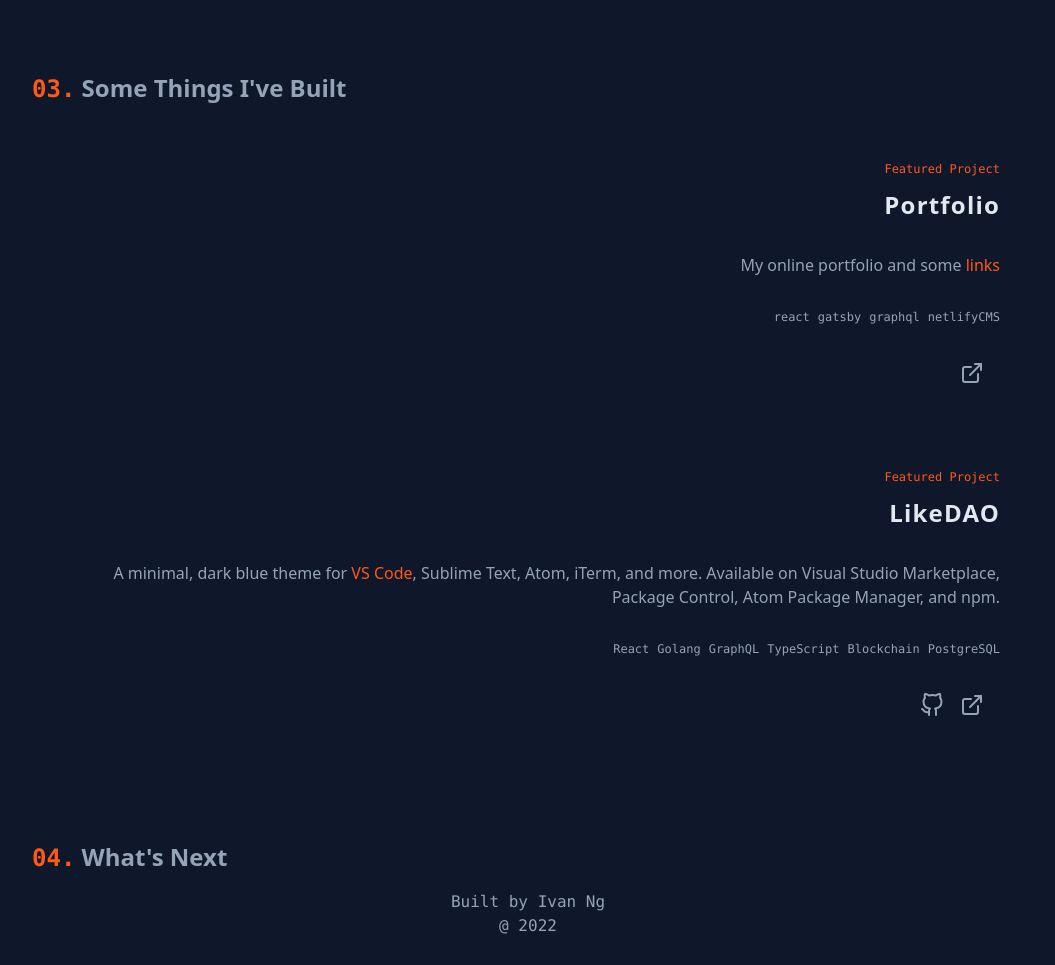
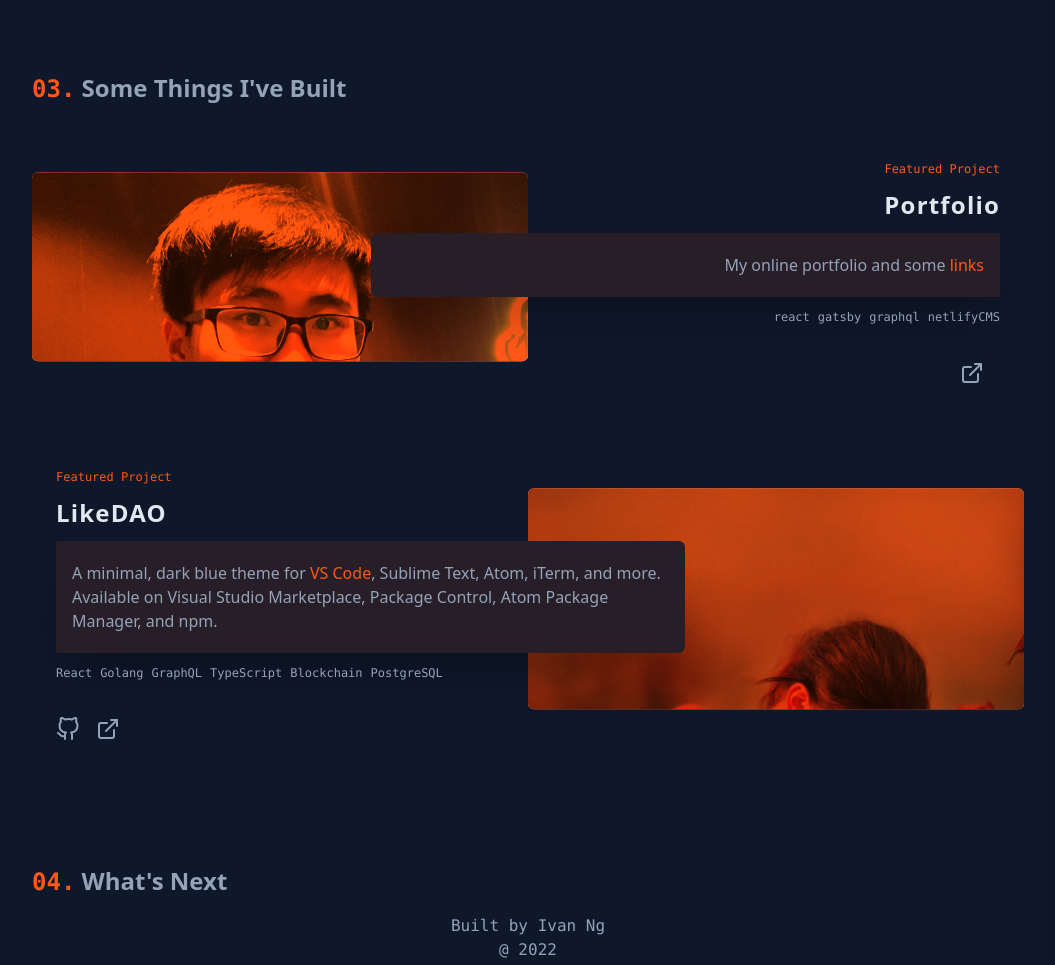
Before and after one commit to ivan-ngchakming/portfolio, a Gatsby site: page / in a window 1280 px wide. Shown: the part 1800-2765 px from the top of the page, without its empty margins (112-1167 px from the left). Built offline with nearby package versions, Linux system fonts and the light colour scheme; Gatsby itself is replaced by a stand-in of ours.

Commit message:
update work section styles

```diff
--- a/src/components/index/Work.jsx
+++ b/src/components/index/Work.jsx
@@ -1,4 +1,4 @@
-import React from "react"
+import React, { useState, useEffect } from "react"
 import cn from "classnames"
 import { graphql, useStaticQuery } from "gatsby"
 import GitHubIcon from "../../assets/github.svg"
@@ -10,27 +10,49 @@ const ProjectCard = ({
   isEven,
   frontmatter: { title, description, githubUrl, liveUrl, techs, featuredImage },
 }) => {
+  const [hover, setHover] = useState(false)
+
+  const handleMouseEnter = () => setHover(true)
+  const handleMouseLeave = () => setHover(false)
+
+  useEffect(() => {
+    console.log(hover)
+  }, [hover])
   return (
     <div
       className={cn(
-        "p-6 rounded-lg bg-brightred/10 w-full shadow-2xl shadow-black",
-        "sm:bg-transparent sm:shadow-none sm:flex sm:flex-col sm:items-end"
+        "relative overflow-hidden",
+        "p-6 rounded-lg bg-brightred/5 w-full shadow-2xl shadow-black",
+        "sm:bg-transparent sm:shadow-none sm:flex sm:flex-col",
+        isEven && "sm:items-end"
       )}
+      onMouseEnter={handleMouseEnter}
+      onMouseLeave={handleMouseLeave}
     >
       <p className="font-mono text-xs font-normal my-3 text-brightred">
         Featured Project
       </p>
-      <h2 className="text-slate-200 text-2xl tracking-wider font-sans font-semibold mb-3">
+
+      <a href={liveUrl ?? githubUrl}>
+        <h2 className="text-slate-200 text-2xl tracking-wider font-sans font-semibold mb-3 hover:text-brightred transition-colors">
           {title}
         </h2>
+      </a>
 
+      <div className="sm:bg-slate-900 sm:w-2/3 sm:rounded-md">
         <p
-        className={cn("py-5 font-sans text-base text-slate-400", "text-right")}
+          className={cn(
+            "py-5 font-sans text-base text-slate-400 transition-shadow",
+            "sm:px-4 sm:bg-brightred/10",
+            "sm:shadow-black/30 hover:shadow-black/80 sm:shadow-2xl",
+            isEven && "sm:text-right"
+          )}
         >
           <ReactMarkdown className="markdown">{description}</ReactMarkdown>
         </p>
+      </div>
 
-      <ul className="flex gap-2 text-slate-400 text-xs my-3">
+      <ul className="flex gap-2 flex-wrap text-slate-400 text-xs my-3">
         {techs.map(tech => (
           <li key={tech}>{tech}</li>
         ))}
@@ -39,7 +61,7 @@ const ProjectCard = ({
       <div className="mt-6 text-slate-400 flex">
         {githubUrl && (
           <a
-            className="w-6 h-6 mr-4"
+            className="w-6 h-6 mr-4 hover:text-brightred transition-colors"
             href={githubUrl}
             rel="noopener noreferrer"
             aria-label="External Link"
@@ -50,7 +72,7 @@ const ProjectCard = ({
         )}
         {liveUrl && (
           <a
-            className="w-6 h-6 mr-4"
+            className="w-6 h-6 mr-4 hover:text-brightred transition-colors"
             href={liveUrl}
             rel="noopener noreferrer"
             aria-label="External Link"
@@ -59,6 +81,25 @@ const ProjectCard = ({
             <LinkIcon className="w-6 h-6" />
           </a>
         )}
+      </div>
+      <div
+        className={cn(
+          "absolute top-0 -z-10 opacity-20 sm:opacity-100",
+          "sm:bg-brightred",
+          "sm:w-1/2 sm:h-2/3 sm:-translate-y-1/2 sm:top-1/2",
+          "sm:rounded-md overflow-clip",
+          !isEven ? "right-0" : "left-0"
+        )}
+      >
+        <img
+          className={cn(
+            "object-fill transition",
+            hover
+              ? "mix-blend-normal"
+              : "mix-blend-multiply filter brightness-125"
+          )}
+          src={featuredImage}
+        />
       </div>
     </div>
   )
```
Lines whose indentation alone changed are shown as unchanged.
